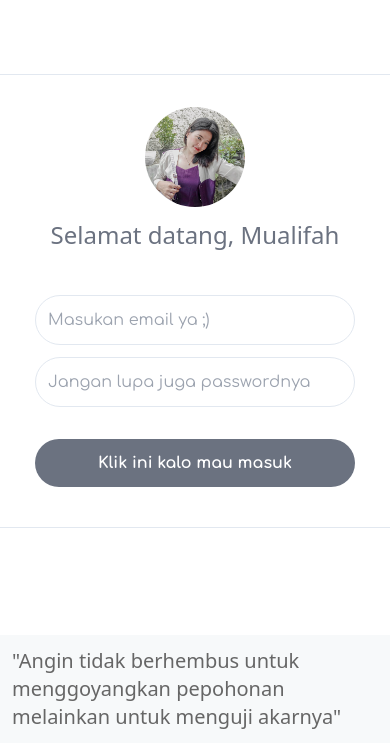
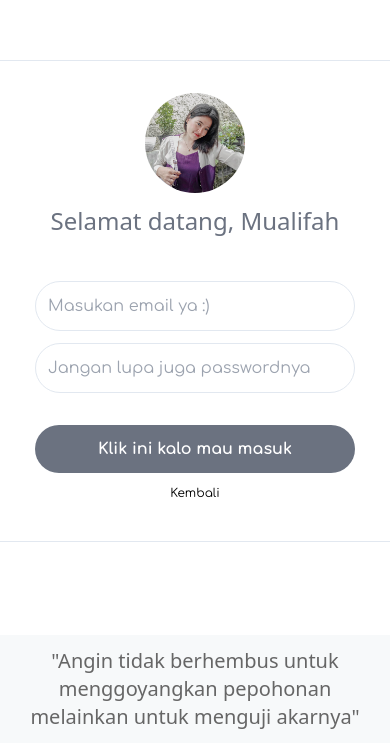
Before and after one commit to SaepudinJeh/story-mi, a Vue app: page /login in a window 390 px wide. Shown: the part 101-844 px from the top of the page. Built offline with nearby package versions, Linux system fonts and the light colour scheme; a web font is replaced by a local one.

Commit message:
change login page

```diff
--- a/src/layouts/loginPage.vue
+++ b/src/layouts/loginPage.vue
@@ -1,22 +1,27 @@
 <template>
   <!-- component -->
   <div class="min-h-screen flex justify-center items-center bg-white font-sans">
+    <form>
       <div class="p-10 border-[1px] -mt-10 border-slate-200 rounded-md flex flex-col items-center space-y-3">
         <div class="py-8 flex flex-col items-center gap-3 text-2xl text-gray-500">
           <img width="100" class="-mt-10 rounded-full" src="../assets/images/login_image.jpg" />
           <p class="font-title">Selamat datang, Mualifah</p>
         </div>
-      <input class="focus:outline-none rounded-full p-3 border-[1px] border-slate-200 w-80" placeholder="Masukan email ya ;)" type="email" />
+        <input class="focus:outline-none rounded-full p-3 border-[1px] border-slate-200 w-80" placeholder="Masukan email ya :)" type="email" />
         <div class="flex flex-col space-y-1">
           <input class="focus:outline-none rounded-full p-3 border-[1px] border-slate-200 w-80" placeholder="Jangan lupa juga passwordnya" type="password" />
         </div>
         <div class="flex flex-col w-full pt-5">
           <button class="w-full bg-gray-500 rounded-3xl p-3 text-white font-bold transition duration-200 hover:bg-gray-700">Klik ini kalo mau masuk</button>
         </div>
+
+        <router-link to="/" class="text-xs xs:text-sm sm:text-base">Kembali</router-link>
       </div>
+    </form>
+
 
     <div class="absolute bottom-0 w-full p-3 bg-[#F7F9FA] flex justify-center items-center space-x-3 text-[14px] font-medium text-[#666]">
-      <p class="font-title text-xl">"Angin tidak berhembus untuk menggoyangkan pepohonan melainkan untuk menguji akarnya"</p>
+      <p class="font-title text-xl text-center">"Angin tidak berhembus untuk menggoyangkan pepohonan melainkan untuk menguji akarnya"</p>
     </div>
   </div>
 </template>
```
Lines whose indentation alone changed are shown as unchanged.
